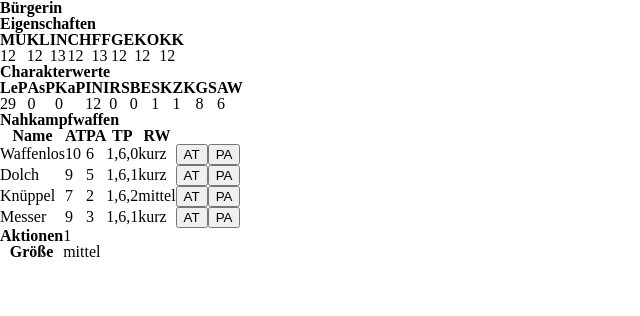
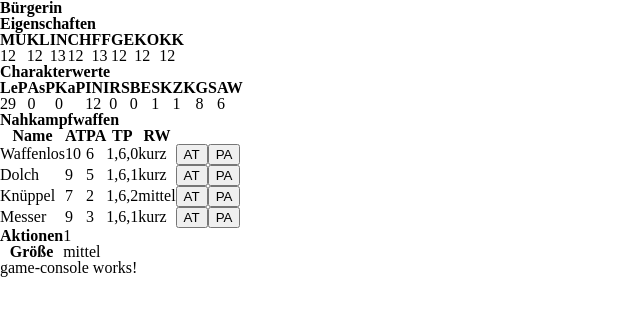
Before and after one commit to yosha2005/rpg-app, an Angular app: page / in a window 1280 px wide. Shown: the top 316 px of the page, without its empty margins (0-640 px from the left). Built offline with nearby package versions, Linux system fonts and the light colour scheme.

Commit message:
Add game console component

```diff
--- a/src/app/app.component.html
+++ b/src/app/app.component.html
@@ -1,3 +1,4 @@
 <app-display-nsc [nsc]="buergerin"></app-display-nsc>
+<app-game-console></app-game-console>
 
 <router-outlet></router-outlet>
--- a/src/app/app.module.ts
+++ b/src/app/app.module.ts
@@ -11,11 +11,13 @@ import { DiceService } from './services/dice.service';
 import { CommonChecksService } from './services/common-checks.service';
 
 import { DisplayNscComponent } from './components/display-nsc/display-nsc.component';
+import { GameConsoleComponent } from './components/game-console/game-console.component';
 
 @NgModule({
   declarations: [
     AppComponent,
-    DisplayNscComponent
+    DisplayNscComponent,
+    GameConsoleComponent
   ],
   imports: [
     BrowserModule,
--- /dev/null
+++ b/src/app/components/game-console/game-console.component.html
@@ -0,0 +1 @@
+<p>game-console works!</p>
--- /dev/null
+++ b/src/app/components/game-console/game-console.component.ts
@@ -0,0 +1,15 @@
+import { Component, OnInit } from '@angular/core';
+
+@Component({
+  selector: 'app-game-console',
+  templateUrl: './game-console.component.html',
+  styleUrls: ['./game-console.component.scss']
+})
+export class GameConsoleComponent implements OnInit {
+
+  constructor() { }
+
+  ngOnInit(): void {
+  }
+
+}
```
Also changed, not shown: src/app/components/game-console/game-console.component.scss (added), 1 other file (tests, documents, lock files or other folders).
